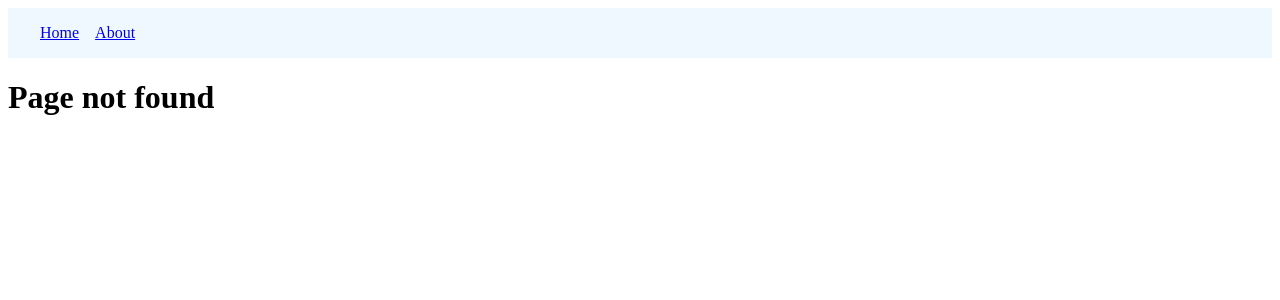
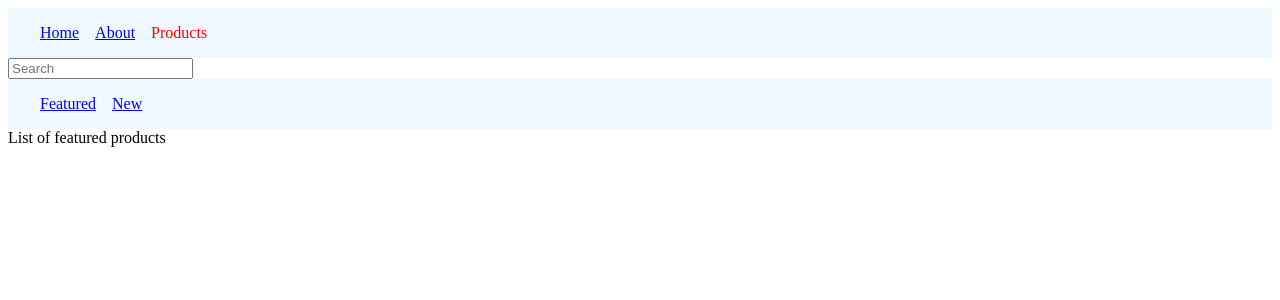
Before and after one commit to Cybrite/RouterTuto, a React (Create React App) app: page /products/featured in a window 1280 px wide. Before the commit this address had no page. Shown: the top 300 px of the page. Built offline with nearby package versions, Linux system fonts and the light colour scheme.

Commit message:
feat: Nested Routes

```diff
--- a/src/App.js
+++ b/src/App.js
@@ -4,16 +4,23 @@
 import NavBar from "./components/NavBar";
 import Sumarry from "./components/Sumarry";
 import NoMatch from "./components/NoMatch";
+import Product from "./components/Product";
+import Featured from "./components/Featured";
+import New from "./components/New";
 
 function App() {
   return (
     <div className="App">
-      <NavBar/>
+      <NavBar />
       <Routes>
         <Route path="/" element={<Home />} />
         <Route path="about" element={<About />} />
-        <Route path="summary" element={<Sumarry/>} />
-        <Route path="*" element={<NoMatch/>}/>
+        <Route path="summary" element={<Sumarry />} />
+        <Route path="products" element={<Product />}>
+          <Route path="featured" element={<Featured />} />
+          <Route path="new" element={<New />} />
+        </Route>
+        <Route path="*" element={<NoMatch />} />
       </Routes>
     </div>
   );
--- /dev/null
+++ b/src/components/Featured.js
@@ -0,0 +1,11 @@
+import React from 'react'
+
+const Featured = () => {
+  return (
+    <div>
+      List of featured products
+    </div>
+  )
+}
+
+export default Featured
--- a/src/components/NavBar.js
+++ b/src/components/NavBar.js
@@ -13,7 +13,7 @@
     <nav>
       <NavLink to="/">Home</NavLink>
       <NavLink to="/about">About</NavLink>
-
+      <NavLink to="/products">Products</NavLink>
     </nav>
   );
 };
--- /dev/null
+++ b/src/components/New.js
@@ -0,0 +1,11 @@
+import React from 'react'
+
+const New = () => {
+  return (
+    <div>
+      List of new Products
+    </div>
+  )
+}
+
+export default New
--- /dev/null
+++ b/src/components/Product.js
@@ -0,0 +1,19 @@
+import React from "react";
+import { Link, Outlet } from "react-router-dom";
+
+const Product = () => {
+  return (
+    <>
+      <div>
+        <input type="search" placeholder="Search" />
+      </div>
+      <nav className="sec">
+        <Link to="featured">Featured</Link>
+        <Link to="new">New</Link>
+      </nav>
+      <Outlet />
+    </>
+  );
+};
+
+export default Product;
--- a/src/index.css
+++ b/src/index.css
@@ -12,3 +12,7 @@
   font : bold;
   text-decoration: none;
 }
+
+.sec {
+  background-color: none;
+}
```
